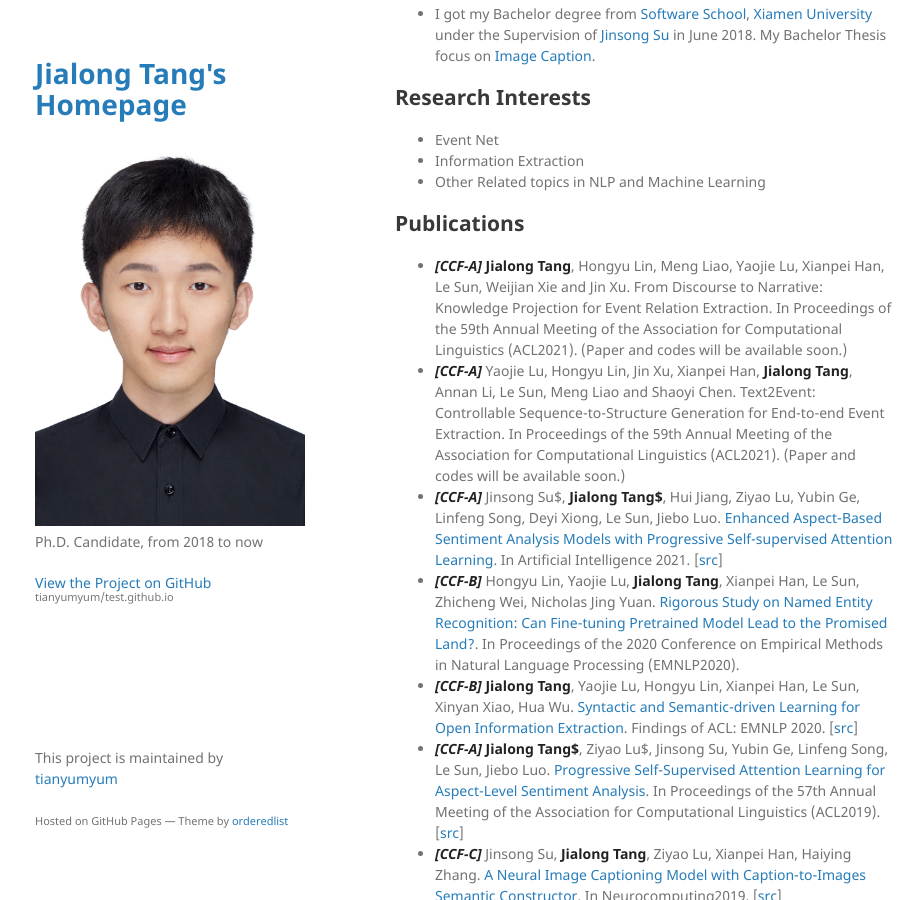
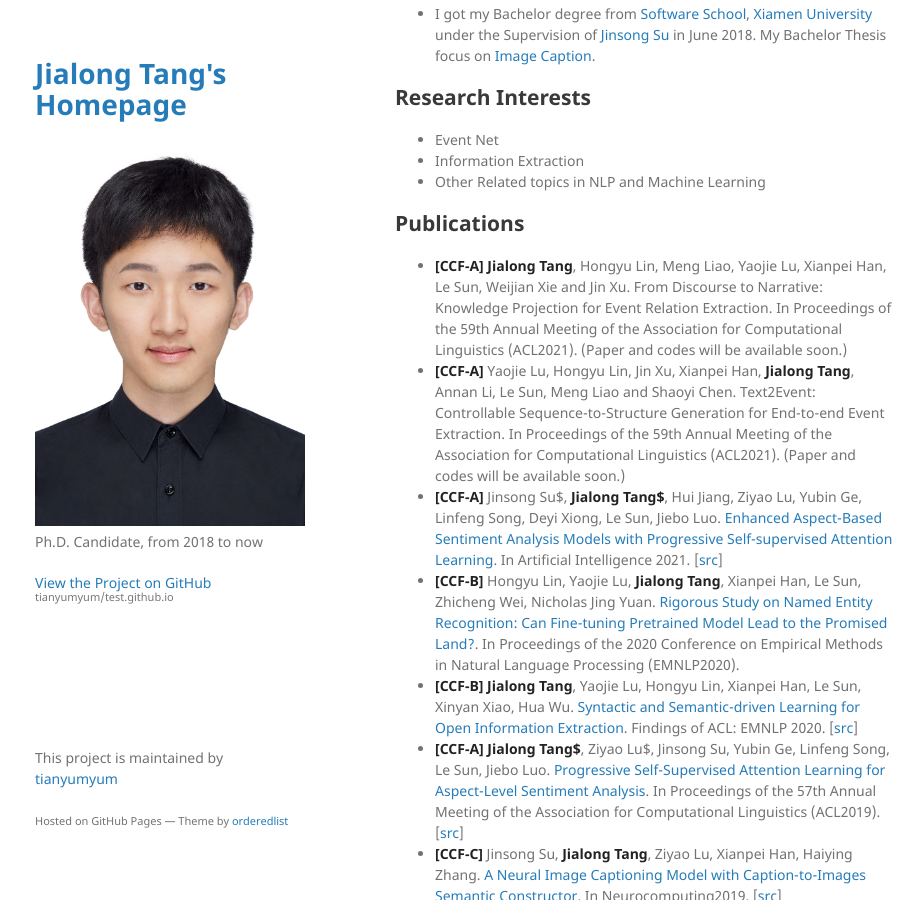
Before and after one commit to tianyumyum/test.github.io, a Jekyll site: the page built from index.md, in a window 1280 px wide and 900 px high, scrolled down 495 px. Shown: the whole window, without its empty margins (175-1098 px from the left). Built offline with Jekyll 4.4.1, drawn with Linux system fonts in a browser that asks for light colours; our own code applies the rules of GitHub Pages for plain Markdown files.

```diff
--- a/index.md
+++ b/index.md
@@ -28,14 +28,14 @@ layout: default
 
 ## Publications
 
-*   ***\[CCF-A\]*** **Jialong Tang**, Hongyu Lin, Meng Liao, Yaojie Lu, Xianpei Han, Le Sun, Weijian Xie and Jin Xu. From Discourse to Narrative: Knowledge Projection for Event Relation Extraction. In Proceedings of the 59th Annual Meeting of the Association for Computational Linguistics (ACL2021). (Paper and codes will be available soon.)
-*   ***\[CCF-A\]*** Yaojie Lu, Hongyu Lin, Jin Xu, Xianpei Han, **Jialong Tang**, Annan Li, Le Sun, Meng Liao and Shaoyi Chen. Text2Event: Controllable Sequence-to-Structure Generation for End-to-end Event Extraction. In Proceedings of the 59th Annual Meeting of the Association for Computational Linguistics (ACL2021). (Paper and codes will be available soon.)
-*   ***\[CCF-A\]*** Jinsong Su$, **Jialong Tang$**, Hui Jiang, Ziyao Lu, Yubin Ge, Linfeng Song, Deyi Xiong, Le Sun, Jiebo Luo. [Enhanced Aspect-Based Sentiment Analysis Models
+*   **\[CCF-A\]** **Jialong Tang**, Hongyu Lin, Meng Liao, Yaojie Lu, Xianpei Han, Le Sun, Weijian Xie and Jin Xu. From Discourse to Narrative: Knowledge Projection for Event Relation Extraction. In Proceedings of the 59th Annual Meeting of the Association for Computational Linguistics (ACL2021). (Paper and codes will be available soon.)
+*   **\[CCF-A\]** Yaojie Lu, Hongyu Lin, Jin Xu, Xianpei Han, **Jialong Tang**, Annan Li, Le Sun, Meng Liao and Shaoyi Chen. Text2Event: Controllable Sequence-to-Structure Generation for End-to-end Event Extraction. In Proceedings of the 59th Annual Meeting of the Association for Computational Linguistics (ACL2021). (Paper and codes will be available soon.)
+*   **\[CCF-A\]** Jinsong Su$, **Jialong Tang$**, Hui Jiang, Ziyao Lu, Yubin Ge, Linfeng Song, Deyi Xiong, Le Sun, Jiebo Luo. [Enhanced Aspect-Based Sentiment Analysis Models
 with Progressive Self-supervised Attention Learning](https://www.sciencedirect.com/science/article/pii/S000437022100028X). In Artificial Intelligence 2021. \[[src](https://github.com/TangJiaLong/PSSAttention)\]
-*   ***\[CCF-B\]*** Hongyu Lin, Yaojie Lu, **Jialong Tang**, Xianpei Han, Le Sun, Zhicheng Wei, Nicholas Jing Yuan. [Rigorous Study on Named Entity Recognition: Can Fine-tuning Pretrained Model Lead to the Promised Land?](https://www.aclweb.org/anthology/2020.emnlp-main.592.pdf). In Proceedings of the 2020 Conference on Empirical Methods in Natural Language Processing (EMNLP2020).
-*   ***\[CCF-B\]*** **Jialong Tang**, Yaojie Lu, Hongyu Lin, Xianpei Han, Le Sun, Xinyan Xiao, Hua Wu. [Syntactic and Semantic-driven Learning for Open Information Extraction](https://www.aclweb.org/anthology/2020.findings-emnlp.69.pdf). Findings of ACL: EMNLP 2020. \[[src](https://github.com/TangJiaLong/SSD-OpenIE)\]
-*   ***\[CCF-A\]*** **Jialong Tang$**, Ziyao Lu$, Jinsong Su, Yubin Ge, Linfeng Song, Le Sun, Jiebo Luo. [Progressive Self-Supervised Attention Learning for Aspect-Level Sentiment Analysis](https://www.aclweb.org/anthology/P19-1053.pdf). In Proceedings of the 57th Annual Meeting of the Association for Computational Linguistics (ACL2019). \[[src](https://github.com/TangJiaLong/PSSAttention)\]
-*   ***\[CCF-C\]*** Jinsong Su, **Jialong Tang**, Ziyao Lu, Xianpei Han, Haiying Zhang. [A Neural Image Captioning Model with Caption-to-Images Semantic Constructor](https://www.sciencedirect.com/science/article/pii/S0925231219311312). In Neurocomputing2019. \[[src](https://github.com/TangJiaLong/ICSemanticReConstructor)\]
+*   **\[CCF-B\]** Hongyu Lin, Yaojie Lu, **Jialong Tang**, Xianpei Han, Le Sun, Zhicheng Wei, Nicholas Jing Yuan. [Rigorous Study on Named Entity Recognition: Can Fine-tuning Pretrained Model Lead to the Promised Land?](https://www.aclweb.org/anthology/2020.emnlp-main.592.pdf). In Proceedings of the 2020 Conference on Empirical Methods in Natural Language Processing (EMNLP2020).
+*   **\[CCF-B\]** **Jialong Tang**, Yaojie Lu, Hongyu Lin, Xianpei Han, Le Sun, Xinyan Xiao, Hua Wu. [Syntactic and Semantic-driven Learning for Open Information Extraction](https://www.aclweb.org/anthology/2020.findings-emnlp.69.pdf). Findings of ACL: EMNLP 2020. \[[src](https://github.com/TangJiaLong/SSD-OpenIE)\]
+*   **\[CCF-A\]** **Jialong Tang$**, Ziyao Lu$, Jinsong Su, Yubin Ge, Linfeng Song, Le Sun, Jiebo Luo. [Progressive Self-Supervised Attention Learning for Aspect-Level Sentiment Analysis](https://www.aclweb.org/anthology/P19-1053.pdf). In Proceedings of the 57th Annual Meeting of the Association for Computational Linguistics (ACL2019). \[[src](https://github.com/TangJiaLong/PSSAttention)\]
+*   **\[CCF-C\]** Jinsong Su, **Jialong Tang**, Ziyao Lu, Xianpei Han, Haiying Zhang. [A Neural Image Captioning Model with Caption-to-Images Semantic Constructor](https://www.sciencedirect.com/science/article/pii/S0925231219311312). In Neurocomputing2019. \[[src](https://github.com/TangJiaLong/ICSemanticReConstructor)\]
 
 ## Thesis
 
```
